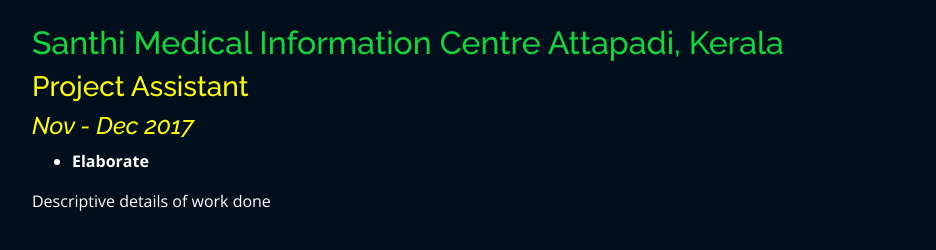
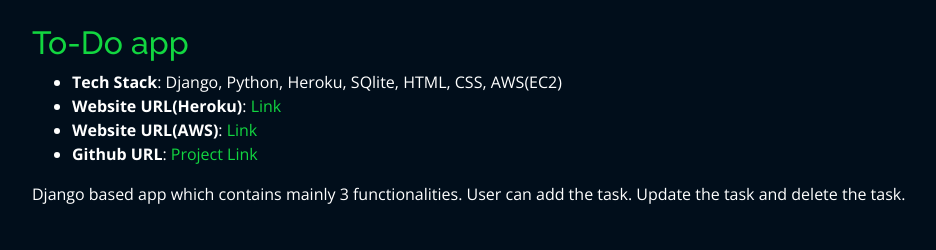
Before and after one commit to ashnadev/ashnadev.github.io, a plain HTML site: page projects/smic.html in a window 1280 px wide. Shown: the whole page, without its empty margins (53-989 px from the left). Drawn offline with nearby package versions, Linux system fonts and the light colour scheme; files whose address does not match are found by name.

```diff
--- a/projects/smic.html
+++ b/projects/smic.html
@@ -2,7 +2,7 @@
   <meta charset="utf-8">
   <meta content="width=device-width, initial-scale=1.0" name="viewport">
 
-  <title>Santhi Medical Information Centre Attapadi, Kerala</title>
+  <title>TODO App</title>
   <meta content="" name="descriptison">
   <meta content="" name="keywords">
 
@@ -43,16 +43,17 @@
 
           <div class="col-lg-12 portfolio-info">
             <br>
-            <h2 style="color:#12d640">Santhi Medical Information Centre Attapadi, Kerala</h2>
-            <h3 style="color:#FFFF00">Project Assistant</h3>
-            <h4 style="color:#FFFF00"><em>Nov - Dec 2017</em></h4>
+            <h2 style="color:#12d640">To-Do app</h2>
 
             <ul>
-              <li><strong>Elaborate</strong></li>
+              <li><strong>Tech Stack</strong>: Django, Python, Heroku, SQlite, HTML, CSS, AWS(EC2)</li>
+              <li><strong>Website URL(Heroku)</strong>: <a href="https://todo-awesome-app.herokuapp.com/" target="_blank">Link</a></li>
+              <li><strong>Website URL(AWS)</strong>: <a href="http://ec2-18-224-64-135.us-east-2.compute.amazonaws.com/" target="_blank">Link</a></li>
+              <li><strong>Github URL</strong>: <a href="https://github.com/rajaprerak/todo_webapp" target="_blank">Project Link</a></li>
             </ul>
 
             <p>
-            Descriptive details of work done
+              Django based app which contains mainly 3 functionalities. User can add the task. Update the task and delete the task.
             </p>
           </div>
 
```
Also changed, not shown: assets/img/project/p.jpg (renamed from assets/img/project/p39a.jpg), assets/img/project/project39a.jpg.
